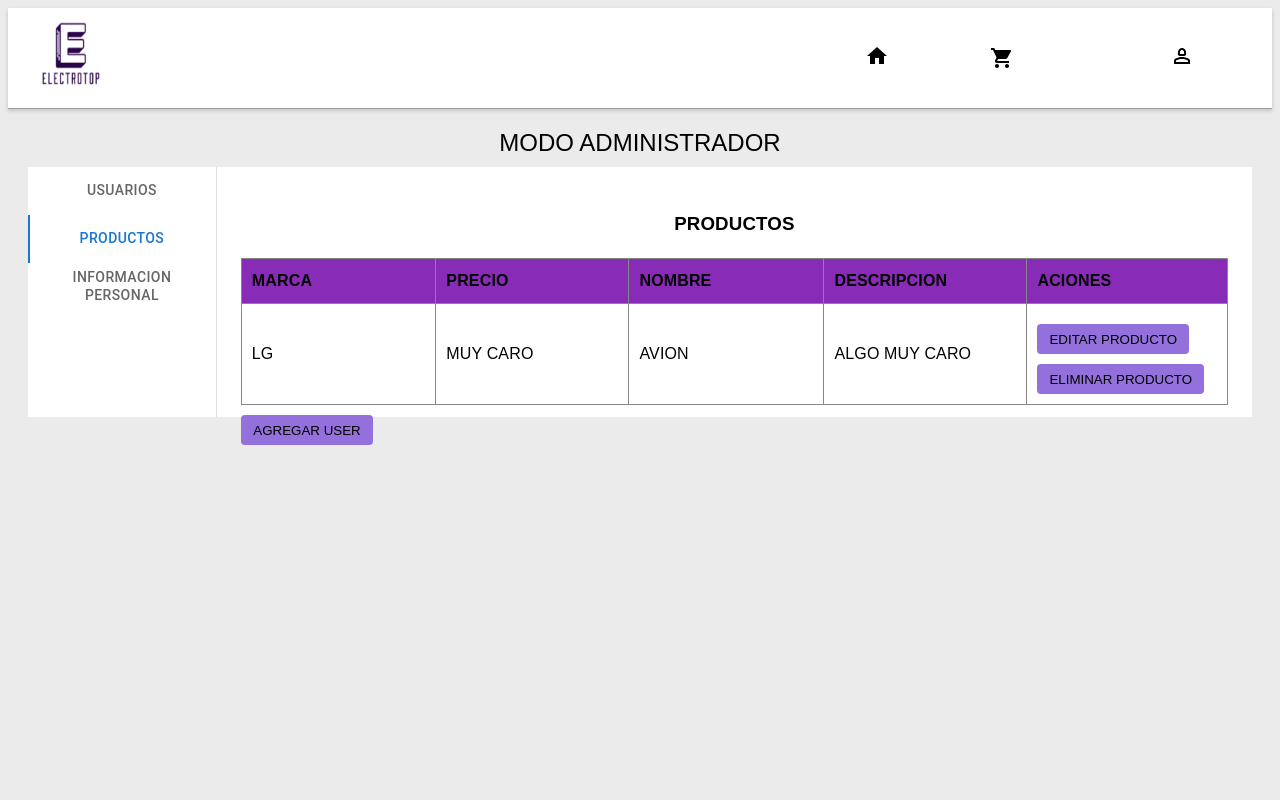
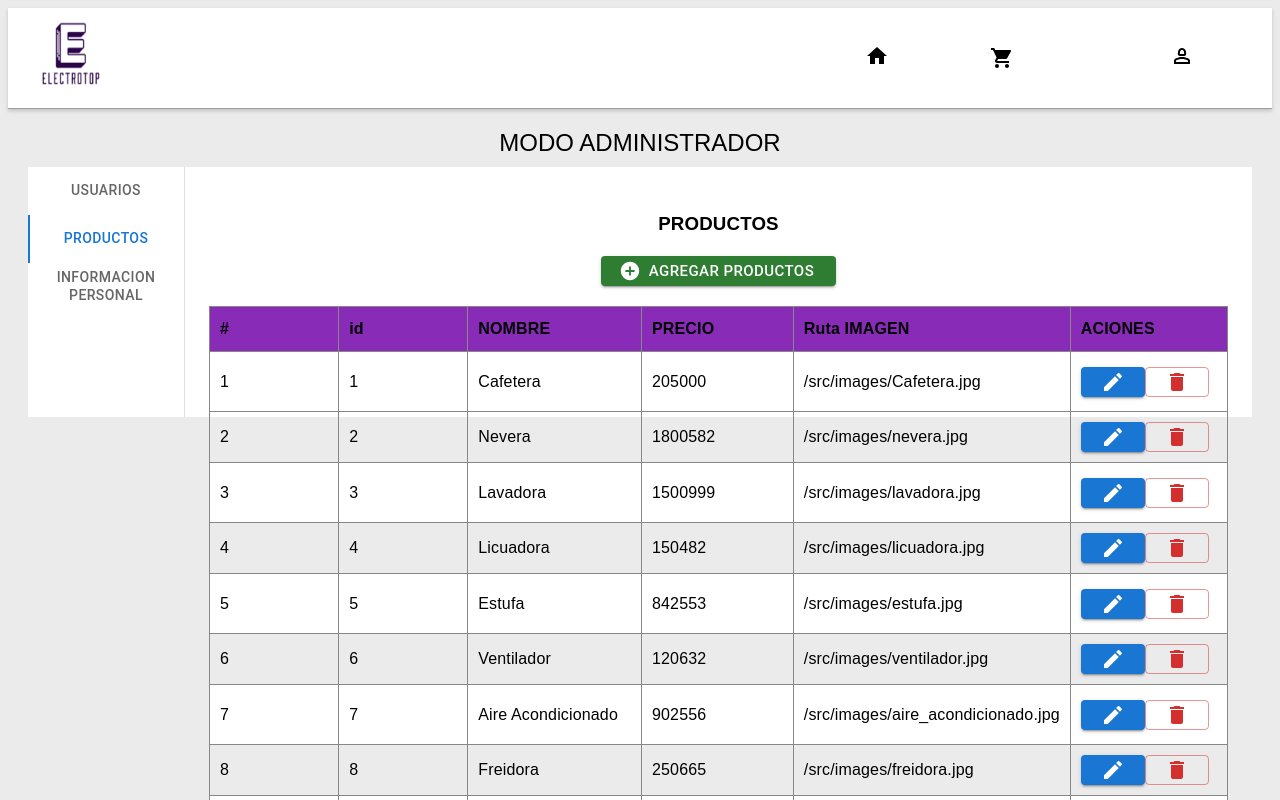
Before and after one commit to TaliaHenao6/EjercicioCarrito, a React (Vite) app in the folder EjercicioCarrito/: page /Admin in a window 1280 px wide. Both pictures are taken after a click on the tab "PRODUCTOS". Shown: the top 800 px of the page. Built offline with nearby package versions, Linux system fonts and the light colour scheme; data requests are answered from the project's data file.

Commit message:
Panel de administracion conectado con la base de datos

```diff
--- a/EjercicioCarrito/db.json
+++ b/EjercicioCarrito/db.json
@@ -37,30 +37,6 @@
       "role": "admin"
     },
     {
-      "name": "Pedrito",
-      "phone": "369852",
-      "address": "Colombia",
-      "email": "pedro@correo.com",
-      "password": "123456",
-      "id": 5
-    },
-    {
-      "name": "juan",
-      "phone": "323585",
-      "address": "Colombia",
-      "email": "juan@correo.com",
-      "password": "123456",
-      "id": 6
-    },
-    {
-      "name": "Camilo",
-      "phone": "745279",
-      "address": "Colombia",
-      "email": "camilo@correo.com",
-      "password": "123456",
-      "id": 7
-    },
-    {
       "name": "usuario",
       "phone": "145896325",
       "address": "Colombia",
@@ -77,15 +53,92 @@
       "password": "123456",
       "role": "user",
       "id": 11
+    }
+  ],
+  "productos": [
+    {
+      "id": 1,
+      "nombre": "Cafetera",
+      "descripcion": "La cafetera OSTER de 12 tazas con filtro permanente ofrece café recién hecho al instante.",
+      "precio": 205000,
+      "image": "/src/images/Cafetera.jpg"
     },
     {
-      "name": "Carlos",
-      "phone": "0000000",
-      "address": "Colombia",
-      "email": "carlos@correo.com",
-      "password": "123456",
-      "role": "user",
-      "id": 12
+      "id": 2,
+      "nombre": "Nevera",
+      "descripcion": "Su diseño moderno, elegante y sobrio proporciona una atractiva apariencia y mayor espacio interno.",
+      "precio": 1800582,
+      "image": "/src/images/nevera.jpg"
+    },
+    {
+      "id": 3,
+      "nombre": "Lavadora",
+      "descripcion": "Lavadora con motor Digital Inverter de 20 años de garantía y función Speed Spray™ para ahorrar agua en el enjuague.",
+      "precio": 1500999,
+      "image": "/src/images/lavadora.jpg"
+    },
+    {
+      "id": 4,
+      "nombre": "Licuadora",
+      "descripcion": "La Licuadora Infiny Force de Imusa, cuenta con un motor de alta velocidad y 10 funciones diferentes más la función pulso.",
+      "precio": 150482,
+      "image": "/src/images/licuadora.jpg"
+    },
+    {
+      "id": 5,
+      "nombre": "Estufa",
+      "descripcion": "Estufa HACEB con mesa en acero inoxidable y encendido eléctrico. Con cuatro fogones de diferentes tamaños para versatilidad. ",
+      "precio": 842553,
+      "image": "/src/images/estufa.jpg"
+    },
+    {
+      "id": 6,
+      "nombre": "Ventilador",
+      "descripcion": "Este ventilador de 18 pulgadas cuenta con 3 velocidades que permiten elegir el flujo de aire deseado.",
+      "precio": 120632,
+      "image": "/src/images/ventilador.jpg"
+    },
+    {
+      "id": 7,
+      "nombre": "Aire Acondicionado",
+      "descripcion": "Con el aire acondicionado MABE 12000 BTU Tipo Split Inverter blanco y gracias a la tecnología Ultra Clean Air.",
+      "precio": 902556,
+      "image": "/src/images/aire_acondicionado.jpg"
+    },
+    {
+      "id": 8,
+      "nombre": "Freidora",
+      "descripcion": "Con capacidad extra grande de 9L con revestimiento antiadherente DiamondForce, perfecta para toda la familia.",
+      "precio": 250665,
+      "image": "/src/images/freidora.jpg"
+    },
+    {
+      "id": 9,
+      "nombre": "Aspiradora",
+      "descripcion": "Aspiradora para polvo, pequeña, compacta, ideal para la casa, ahora podrás aspirar pisos láminados sin preocuparte.",
+      "precio": 405265,
+      "image": "/src/images/aspiradora.jpg"
+    },
+    {
+      "id": 10,
+      "nombre": "Equipo de Sonido",
+      "descripcion": "Aumenta el volumen de tu fiesta con el exclusivo SAMSUNG Giga Party Audio MX-T70.",
+      "precio": 2365559,
+      "image": "/src/images/equipo_sonido.jpg"
+    },
+    {
+      "id": 11,
+      "nombre": "Televisor",
+      "descripcion": "El televisor LG 75NANO75 trae a tu vida colores más puros e impresionantes por su tecnología Nanocell.",
+      "precio": 2789559,
+      "image": "/src/images/tv.jpg"
+    },
+    {
+      "id": 12,
+      "nombre": "LavaVajillas",
+      "descripcion": "Para mantener tu cocina organizada, cuenta con el Lavavajillas 70 piezas Electrolux.Económico y práctico. ",
+      "precio": 565559,
+      "image": "/src/images/lavavajillas.jpg"
     }
   ]
 }
--- a/EjercicioCarrito/src/componentes/admin/Productos2.jsx
+++ b/EjercicioCarrito/src/componentes/admin/Productos2.jsx
@@ -1,27 +1,72 @@
+import { useEffect, useState } from "react";
+import axios from "axios";
+import { Button } from "@mui/material";
+import { Delete, Edit, AddCircle } from "@mui/icons-material";
+
+const baseUrl = "http://localhost:3001/productos";
+
 const Productos2 = () => {
+  const [productos, setProductos] = useState([]);
+  const getUser = localStorage.getItem("userId");
+  const idUser = parseInt(getUser);
+
+  useEffect(() => {
+    axios
+      .get(baseUrl)
+      .then((response) => {
+        // console.log(response.data);
+        // return response.data;
+        // const respuesta = response[0];
+        setProductos(response.data);
+      })
+      .catch();
+  }, [idUser]);
+
+  console.log(productos);
+
   return (
+    <>
+      <Button
+        variant="contained"
+        color="success"
+        startIcon={<AddCircle />}
+        size="large"
+      >
+        Agregar Productos
+      </Button>
       <table>
         <tr>
-        <th>MARCA</th>
+          <th>#</th>
+          <th>id</th>
+          <th>NOMBRE</th>
+          {/* <th>DESCRIPCION</th>s */}
           <th>PRECIO</th>
-        <th>NOMBRE</th>
-        <th>DESCRIPCION</th>
+          <th>Ruta IMAGEN</th>
           <th>ACIONES</th>
         </tr>
-      <tr>
-        <td>LG</td>
-        <td>MUY CARO</td>
-        <td>AVION</td>
-        <td>ALGO MUY CARO</td>
+        {productos.map((producto, index) => (
+          <tr key={index}>
+            <td>{index + 1}</td>
+            <td>{producto.id}</td>
+            <td>{producto.nombre}</td>
+            {/* <td>id{producto.descripcion}</td> */}
+            <td>{producto.precio}</td>
             <td>
-          <button> EDITAR PRODUCTO</button>
-          <button>ELIMINAR PRODUCTO</button>
+              {/* <img src={producto.image} alt="" /> */}
+              {producto.image}
+            </td>
+            <td className="">
+              <Button variant="contained" size="small">
+                <Edit />
+              </Button>
+              <Button variant="outlined" size="small" color="error">
+                <Delete />{" "}
+              </Button>
             </td>
           </tr>
-      <tr>
-        <button>AGREGAR USER</button>
-      </tr>
+        ))}
       </table>
+    </>
   );
 };
 export default Productos2;
--- a/EjercicioCarrito/src/componentes/admin/Usuarios.jsx
+++ b/EjercicioCarrito/src/componentes/admin/Usuarios.jsx
@@ -1,29 +1,68 @@
+import {useEffect, useState} from "react"
+import axios from "axios";
+import {Button} from "@mui/material";
+import {Delete, Edit, AddCircle} from "@mui/icons-material"
+
+
+const baseUrl = "http://localhost:3001/usuarios";
+
 const Usuarios = () => {
+  const [users, setUsers] = useState([]);
+  const getUser = localStorage.getItem("userId");
+  const idUser = parseInt(getUser);
+
+  useEffect(() => {
+    axios.get(baseUrl)
+    .then((response) =>{
+      // console.log(response.data);
+      // return response.data;
+      // const respuesta = response[0];
+      setUsers(response.data);
+    }).catch();
+  }, [idUser]);
+
   return (
     <>
+      <Button
+        variant="contained"
+        color="success"
+        startIcon={<AddCircle />}
+        size="large"
+      >
+        AGREGAR USER
+      </Button>
       <table>
         <tr>
-          <th>ROL</th>
+          <th>#</th>
+          <th>ID</th>
           <th>NOMBRE</th>
           <th>CORREO</th>
           <th>TELEFONO</th>
-          <th>DIRECCION</th> <th>ACCIONES </th>
+          <th>DIRECCION</th>
+          <th>ROL</th>
+          <th>ACCIONES </th>
         </tr>
+        {users.map((user, index) => (
+          <tr key={index}>
+            <td>{index + 1}</td>
+            <td>{user.id}</td>
+            <td>{user.name}</td>
+            <td>{user.email}</td>
+            <td>{user.phone}</td>
+            <td>{user.address}</td>
+            <td>{user.role}</td>
+            <td className="">
+              <Button variant="contained" size="small">
+                <Edit />
+              </Button>
+              <Button variant="outlined" size="small" color="error">
+                <Delete />{" "}
+              </Button>
+            </td>
+          </tr>
+        ))}
+      </table>
 
-        <tr>
-          <td>USER</td>
-          <td>Maria Anders</td>
-          <td>Germany@correo.com</td>
-          <td>3204828258</td>
-          <td>POR ALLI EN AQUEL ALTO</td>
-          <td>
-            <button> EDITAR USER</button>
-            <button>ELIMINAR USER</button>
-          </td>
-        </tr>
-        <tr></tr>
-      </table>
-      <button>AGREGAR USER</button>
     </>
   );
 };
```
Lines whose indentation alone changed are shown as unchanged.
